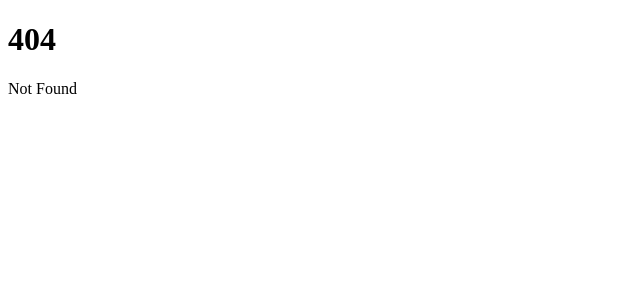
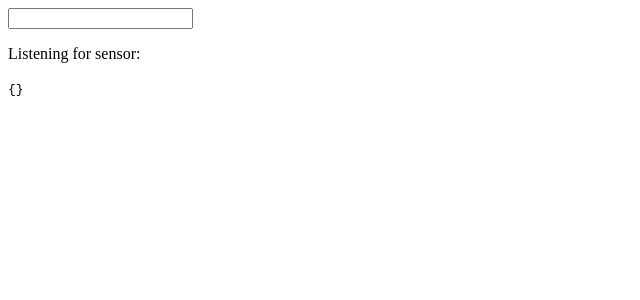
Before and after one commit to snickerdoodle2/household, a SvelteKit app in the folder frontend/: page /debug in a window 1280 px wide. Before the commit this address had no page. Shown: the top 300 px of the page, without its empty margins (0-640 px from the left). Built offline with nearby package versions, Linux system fonts and the light colour scheme.

Commit message:
feat: frontend setup + debug route

```diff
--- a/frontend/package.json
+++ b/frontend/package.json
@@ -14,6 +14,7 @@
   "devDependencies": {
     "@biomejs/biome": "1.7.0",
     "@sveltejs/adapter-auto": "^3.0.0",
+    "@sveltejs/adapter-static": "^3.0.1",
     "@sveltejs/kit": "^2.0.0",
     "@sveltejs/vite-plugin-svelte": "^3.0.0",
     "svelte": "^4.2.7",
--- /dev/null
+++ b/frontend/src/routes/+layout.ts
@@ -0,0 +1 @@
+export const ssr = false;
--- /dev/null
+++ b/frontend/src/routes/debug/+page.svelte
@@ -0,0 +1,39 @@
+<script lang="ts">
+    let message = {};
+    let id = "";
+
+    let socket: WebSocket | undefined = undefined;
+
+    const updateSocket = (id) => {
+        if (id.length === 0) return;
+        if (socket) socket.close();
+
+        socket = new WebSocket(`ws://localhost:8080/api/v1/sensor/${id}/value`);
+
+        socket.addEventListener("open", () => {
+            console.log("Opened");
+        });
+
+        socket.addEventListener("message", (data) => {
+            message = JSON.parse(data.data);
+        });
+
+        socket.addEventListener("close", () => {
+            console.log("Closed");
+        });
+    };
+
+    $: {
+        updateSocket(id);
+    }
+</script>
+
+<main>
+    <input bind:value={id} />
+
+    <p>Listening for sensor: <code>{id}</code></p>
+    <code>{JSON.stringify(message)}</code>
+</main>
+
+<style>
+</style>
```
Also changed, not shown: 1 other file (tests, documents, lock files or other folders). Lines whose indentation alone changed are shown as unchanged.
